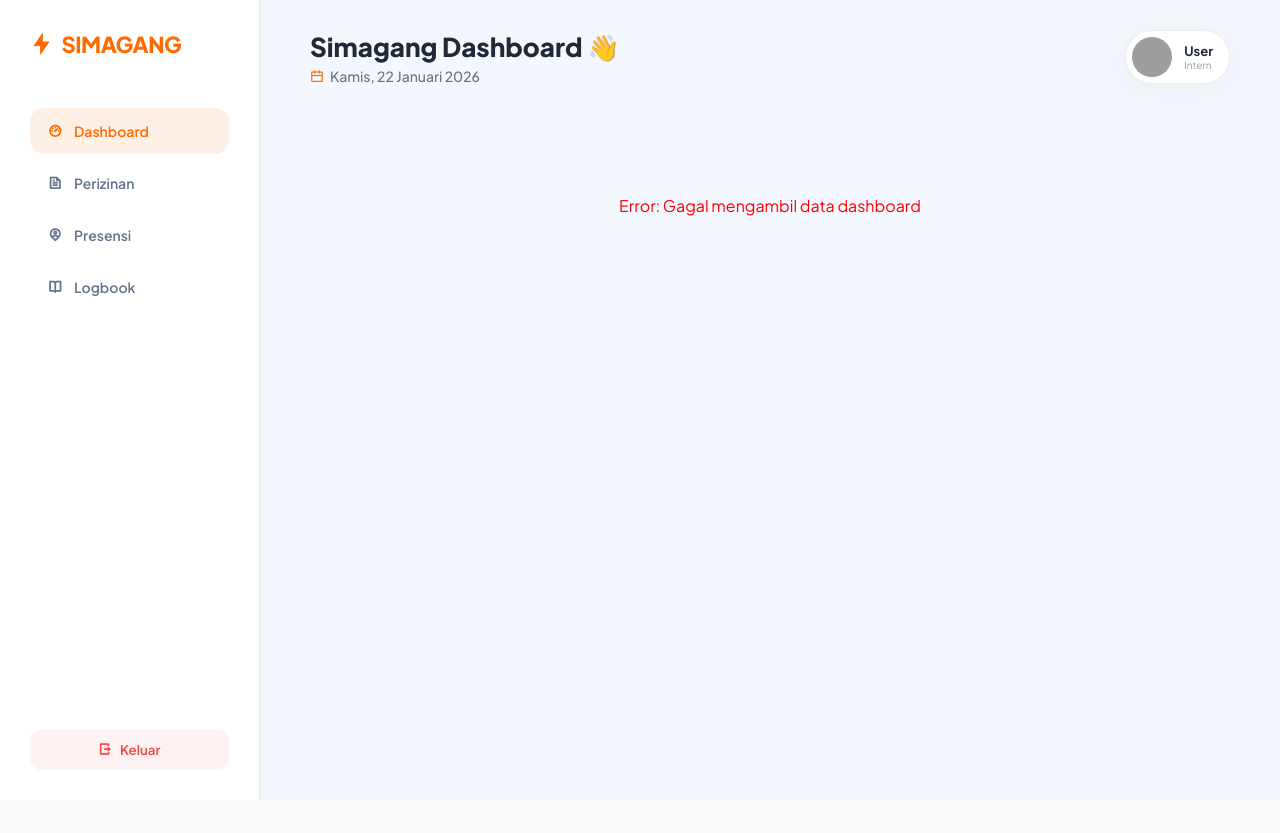
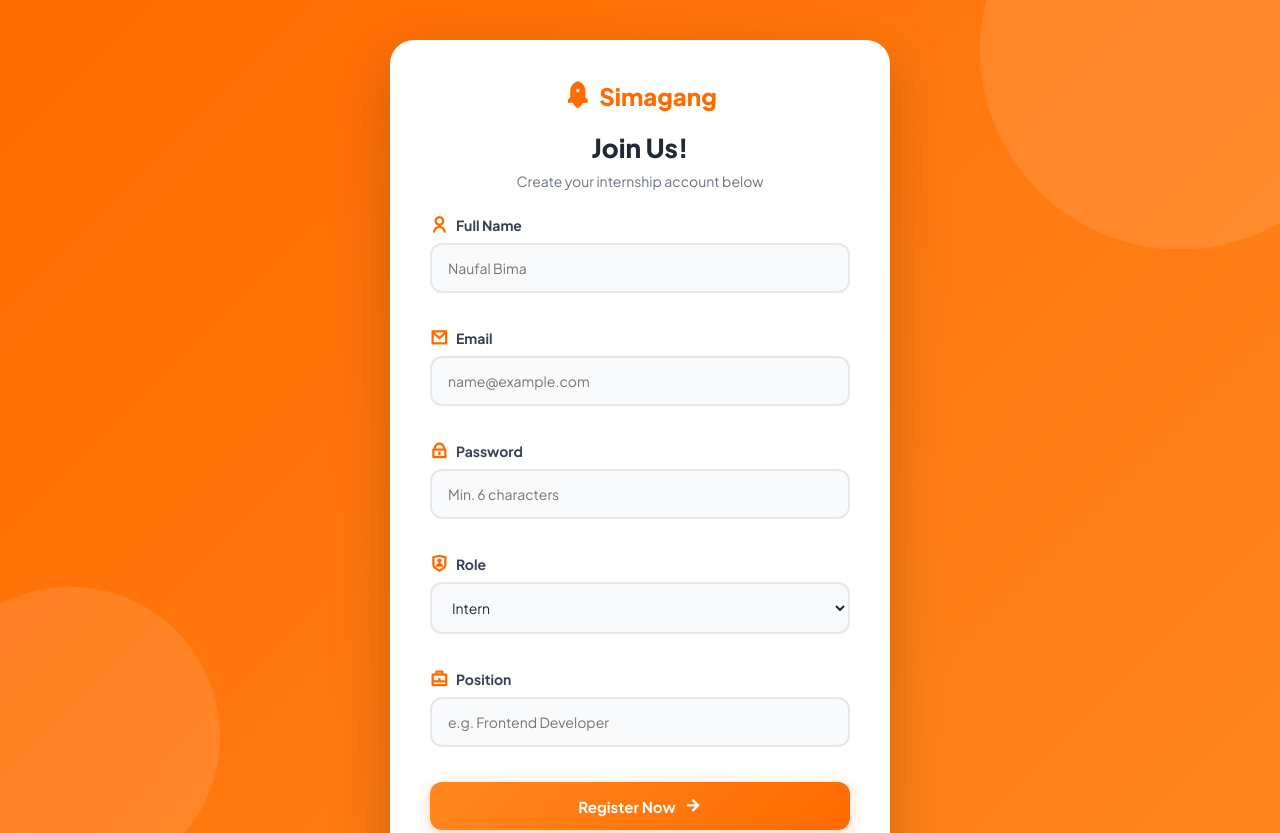
Before and after one commit to LPS-Intern-Hub/Fe-simagang, a React (Vite) app: page /register in a window 1280 px wide. Before the commit this address led to /dashboard. Shown: the top 833 px of the page. Before the commit the page ends 800 px from the top, so only its background shows below. Built offline with nearby package versions, Linux system fonts and the light colour scheme; no server answers; grey boxes are pictures that could not be loaded.

Commit message:
add register page

```diff
--- a/src/App.jsx
+++ b/src/App.jsx
@@ -6,6 +6,7 @@ import Sidebar from "./components/Sidebar";
 import Header from "./components/Header";
 
 import Login from "./pages/Login";
+import Register from "./pages/Register"; // Import page Register yang baru dibuat
 import Dashboard from "./pages/Dashboard";
 import Perizinan from "./pages/Perizinan";
 import Presensi from "./pages/Presensi";
@@ -32,9 +33,9 @@ const MainLayout = ({ children, activeTab, setActiveTab }) => {
       <main style={{ flex: 1, backgroundColor: "#F4F7FE" }}>
         <Header
           title="Simagang Dashboard"
-          date={new Date().toLocaleDateString('id-ID', { weekday: 'long', day: 'numeric', month: 'long', year: 'numeric' })}
+          date={new Date().toLocaleDateString('en-US', { weekday: 'long', day: 'numeric', month: 'long', year: 'numeric' })}
           userName={user.full_name || "User"}
-          userRole={user.position || "Intern"}
+          userRole={user.role || "magang"}
         />
         <div className="container" style={{ padding: '20px' }}>
           {children}
@@ -50,8 +51,9 @@ function App() {
   return (
     <Router>
       <Routes>
-        {/* Public Route - Login */}
+        {/* Public Routes */}
         <Route path="/login" element={<Login />} />
+        <Route path="/register" element={<Register />} /> {/* Register is now public */}
 
         {/* Protected Routes */}
         <Route
--- a/src/index.css
+++ b/src/index.css
@@ -558,3 +558,93 @@ header {
 .rotating {
     animation: rotating 1s linear infinite;
 }
+
+/* ===================================
+    REGISTER PAGE STYLES (MATCHING THEME)
+   =================================== */
+
+.register-page {
+    min-height: 100vh;
+    display: flex;
+    align-items: center;
+    justify-content: center;
+    background: linear-gradient(135deg, #FF6B00 0%, #FF881F 100%);
+    position: relative;
+    overflow: hidden;
+    padding: 40px 20px;
+}
+
+.register-container {
+    width: 100%;
+    max-width: 500px; /* Sedikit lebih lebar karena formnya banyak */
+    position: relative;
+    z-index: 10;
+}
+
+.register-card {
+    background: white;
+    border-radius: 24px;
+    padding: 40px;
+    box-shadow: 0 20px 60px rgba(0, 0, 0, 0.2);
+}
+
+.register-header {
+    text-align: center;
+    margin-bottom: 25px;
+}
+
+.register-header h1 {
+    font-size: 26px;
+    font-weight: 800;
+    color: var(--text-dark);
+    margin-bottom: 8px;
+}
+
+.register-header p {
+    color: var(--text-grey);
+    font-size: 14px;
+}
+
+/* Form Layout for Register */
+.register-form {
+    display: flex;
+    flex-direction: column;
+    gap: 15px;
+}
+
+.register-footer {
+    text-align: center;
+    margin-top: 25px;
+    padding-top: 20px;
+    border-top: 1px solid #E5E7EB;
+    font-size: 14px;
+    color: var(--text-grey);
+}
+
+.register-footer a {
+    color: var(--primary);
+    text-decoration: none;
+    font-weight: 700;
+}
+
+.register-footer a:hover {
+    text-decoration: underline;
+}
+
+/* Tambahkan atau pastikan ini ada di index.css */
+.form-select {
+    width: 100%;
+    padding: 14px 16px;
+    border: 2px solid #E5E7EB;
+    border-radius: 12px;
+    font-size: 14px;
+    background: #F9FAFB;
+    cursor: pointer;
+    color: var(--text-dark);
+}
+
+.form-select:focus {
+    border-color: var(--primary);
+    outline: none;
+    box-shadow: 0 0 0 4px rgba(255, 107, 0, 0.1);
+}
--- a/src/pages/Login.jsx
+++ b/src/pages/Login.jsx
@@ -1,5 +1,5 @@
 import React, { useState } from 'react';
-import { useNavigate } from 'react-router-dom';
+import { useNavigate, Link } from 'react-router-dom';
 import { login } from '../services/api';
 
 const Login = () => {
@@ -16,7 +16,6 @@ const Login = () => {
       ...formData,
       [e.target.name]: e.target.value
     });
-    // Clear error when user types
     if (error) setError('');
   };
 
@@ -29,22 +28,18 @@ const Login = () => {
       const response = await login(formData);
 
       if (response.data.success) {
-        // Save token and user data to localStorage
         localStorage.setItem('token', response.data.data.token);
         localStorage.setItem('user', JSON.stringify(response.data.data.user));
-
-        // Redirect to dashboard
         navigate('/dashboard');
       }
     } catch (err) {
       console.error('Login error:', err);
-      setError(err.response?.data?.message || 'Login gagal. Silakan coba lagi.');
+      setError(err.response?.data?.message || 'Login failed. Please try again.');
     } finally {
       setLoading(false);
     }
   };
 
-  // Quick login buttons for testing
   const quickLogin = (email) => {
     setFormData({
       email: email,
@@ -56,17 +51,16 @@ const Login = () => {
     <div className="login-page">
       <div className="login-container">
         <div className="login-card">
-          {/* Logo & Title */}
+          {/* Logo Petir Balik Lagi */}
           <div className="login-header">
             <div className="brand-login">
               <i className="ri-flashlight-fill"></i>
               <span>SIMAGANG</span>
             </div>
-            <h1>Selamat Datang!</h1>
-            <p>Silakan login untuk melanjutkan</p>
+            <h1>Welcome Back!</h1>
+            <p>Please login to your account</p>
           </div>
 
-          {/* Error Message */}
           {error && (
             <div className="alert-error">
               <i className="ri-error-warning-line"></i>
@@ -74,12 +68,11 @@ const Login = () => {
             </div>
           )}
 
-          {/* Login Form */}
           <form onSubmit={handleSubmit}>
             <div className="form-group">
               <label htmlFor="email">
                 <i className="ri-mail-line"></i>
-                Email
+                Email Address
               </label>
               <input
                 type="email"
@@ -87,7 +80,7 @@ const Login = () => {
                 name="email"
                 value={formData.email}
                 onChange={handleChange}
-                placeholder="contoh@email.com"
+                placeholder="name@example.com"
                 required
                 disabled={loading}
               />
@@ -104,7 +97,7 @@ const Login = () => {
                 name="password"
                 value={formData.password}
                 onChange={handleChange}
-                placeholder="Masukkan password"
+                placeholder="Enter your password"
                 required
                 disabled={loading}
               />
@@ -114,51 +107,42 @@ const Login = () => {
               {loading ? (
                 <>
                   <i className="ri-loader-4-line rotating"></i>
-                  Memproses...
+                  Processing...
                 </>
               ) : (
                 <>
                   <i className="ri-login-circle-line"></i>
-                  Masuk
+                  Login Now
                 </>
               )}
             </button>
           </form>
 
-          {/* Quick Login for Testing */}
+          {/* Quick Login Section */}
           <div className="quick-login">
             <p className="quick-login-title">Quick Login (Testing)</p>
             <div className="quick-login-buttons">
-              <button
-                onClick={() => quickLogin('dimas.rizky@intern.com')}
-                className="btn-quick"
-                disabled={loading}
-              >
-                <i className="ri-user-line"></i>
-                Intern
+              <button onClick={() => quickLogin('dimas.rizky@intern.com')} className="btn-quick" disabled={loading}>
+                <i className="ri-user-line"></i> Intern
               </button>
-              <button
-                onClick={() => quickLogin('rina.kartika@mentor.com')}
-                className="btn-quick"
-                disabled={loading}
-              >
-                <i className="ri-team-line"></i>
-                Mentor
+              <button onClick={() => quickLogin('rina.kartika@mentor.com')} className="btn-quick" disabled={loading}>
+                <i className="ri-team-line"></i> Mentor
               </button>
-              <button
-                onClick={() => quickLogin('dewi.lestari@sdm.com')}
-                className="btn-quick"
-                disabled={loading}
-              >
-                <i className="ri-building-line"></i>
-                SDM
+              <button onClick={() => quickLogin('dewi.lestari@sdm.com')} className="btn-quick" disabled={loading}>
+                <i className="ri-building-line"></i> SDM
               </button>
             </div>
             <p className="quick-login-note">Password: password123</p>
           </div>
+
+          {/* Taruh di paling bawah setelah div quick-login */}
+          <div className="register-footer">
+            <p>
+              Don't have an account? <Link to="/register" className="auth-link">Create Account</Link>
+            </p>
+          </div>
         </div>
 
-        {/* Decorative Elements */}
         <div className="login-decoration">
           <div className="deco-circle circle-1"></div>
           <div className="deco-circle circle-2"></div>
--- /dev/null
+++ b/src/pages/Register.jsx
@@ -0,0 +1,124 @@
+import { useState } from 'react';
+import axios from 'axios';
+import { useNavigate, Link } from 'react-router-dom';
+
+const Register = () => {
+  const [formData, setFormData] = useState({
+    full_name: '',
+    email: '',
+    password: '',
+    position: '',
+    role: 'intern' // Default value sesuai database lu
+  });
+  const [loading, setLoading] = useState(false);
+  const navigate = useNavigate();
+
+  const handleSubmit = async (e) => {
+    e.preventDefault();
+    setLoading(true);
+    try {
+      const res = await axios.post('http://localhost:3000/api/auth/register', formData);
+      if (res.data.success) {
+        alert('Registration successful!');
+        navigate('/login');
+      }
+    } catch (err) {
+      alert(err.response?.data?.message || 'Registration failed.');
+    } finally {
+      setLoading(false);
+    }
+  };
+
+  return (
+    <div className="register-page">
+      <div className="login-decoration">
+        <div className="deco-circle circle-1"></div>
+        <div className="deco-circle circle-2"></div>
+      </div>
+
+      <div className="register-container">
+        <div className="register-card">
+          <div className="register-header">
+            <div className="brand-login">
+              <i className="ri-rocket-2-fill"></i>
+              <span>Simagang</span>
+            </div>
+            <h1>Join Us!</h1>
+            <p>Create your internship account below</p>
+          </div>
+
+          <form onSubmit={handleSubmit} className="register-form">
+            <div className="form-group">
+              <label><i className="ri-user-line"></i> Full Name</label>
+              <input
+                type="text"
+                placeholder="Naufal Bima"
+                onChange={(e) => setFormData({...formData, full_name: e.target.value})}
+                required
+              />
+            </div>
+
+            <div className="form-group">
+              <label><i className="ri-mail-line"></i> Email</label>
+              <input
+                type="email"
+                placeholder="name@example.com"
+                onChange={(e) => setFormData({...formData, email: e.target.value})}
+                required
+              />
+            </div>
+
+            <div className="form-group">
+              <label><i className="ri-lock-line"></i> Password</label>
+              <input
+                type="password"
+                placeholder="Min. 6 characters"
+                onChange={(e) => setFormData({...formData, password: e.target.value})}
+                required
+              />
+            </div>
+
+            {/* Dropdown Role Baru */}
+            <div className="form-group">
+              <label><i className="ri-shield-user-line"></i> Role</label>
+              <select
+                className="form-select"
+                value={formData.role}
+                onChange={(e) => setFormData({...formData, role: e.target.value})}
+                required
+              >
+                <option value="intern">Intern</option>
+                <option value="mentor">Mentor</option>
+                <option value="SDM">SDM</option>
+                <option value="kadiv">Kadiv</option>
+              </select>
+            </div>
+
+            <div className="form-group">
+              <label><i className="ri-briefcase-line"></i> Position</label>
+              <input
+                type="text"
+                placeholder="e.g. Frontend Developer"
+                onChange={(e) => setFormData({...formData, position: e.target.value})}
+              />
+            </div>
+
+            <button type="submit" className="btn-login" disabled={loading}>
+              {loading ? (
+                <i className="ri-loader-4-line rotating"></i>
+              ) : (
+                <>Register Now <i className="ri-arrow-right-line"></i></>
+              )}
+            </button>
+          </form>
+
+          <div className="register-footer">
+            Already have an account? <Link to="/login">Sign In</Link>
+          </div>
+        </div>
+      </div>
+    </div>
+  );
+};
+
+export default Register;
```
